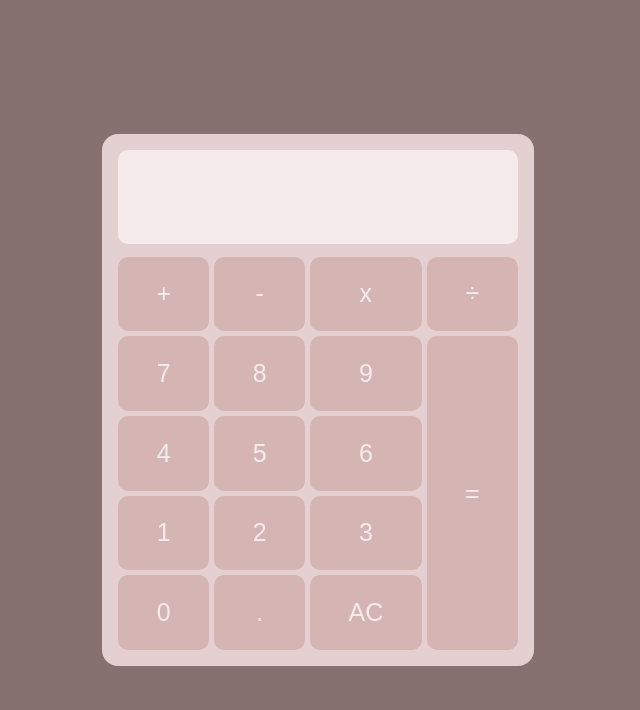
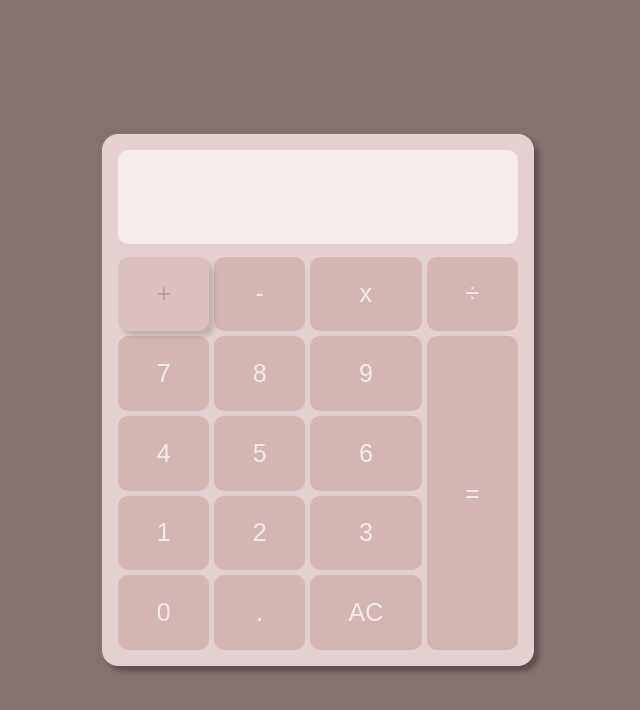
Before and after one commit to Marianellag1/the-calc, a plain HTML site: page index.html in a window 1280 px wide. In both pictures the pointer is over the button 485 px from the left and 293 px from the top of the page. Shown: the whole page, without its empty margins (322-962 px from the left). Drawn offline with Linux system fonts and the light colour scheme.

Commit message:
added more css which includes hover to buttons to allow user to see exactly what button they are on.

```diff
--- a/assets/style.css
+++ b/assets/style.css
@@ -3,6 +3,7 @@
     --light-brown: #D5B4B4; /*30%*/
     --tan: #E4D0D0; /*10%*/
     --beige: #F5EBEB; /*10%*/
+    --black: rgba(0,0,0,0.3);
 }
 
 * {
@@ -30,7 +31,7 @@ body {
 
 .calculator {
     background-color: var(--tan);
-    /* border: solid; */
+    box-shadow: 5px 5px 5px 0 var(--black);
     display: grid;
     grid-template-columns: auto auto auto auto;
     width: 400px;
@@ -50,6 +51,12 @@ body {
     color: var(--beige);
 }
 
+.calculator button:hover {
+    opacity: 0.5;
+    color: var(--brown);
+    box-shadow: 5px 5px 5px 0 var(--black) ;
+}
+
 .span-four {
     grid-row: 3/ span 4;
     grid-column: 4;
```
Also changed, not shown: 1 other file.
